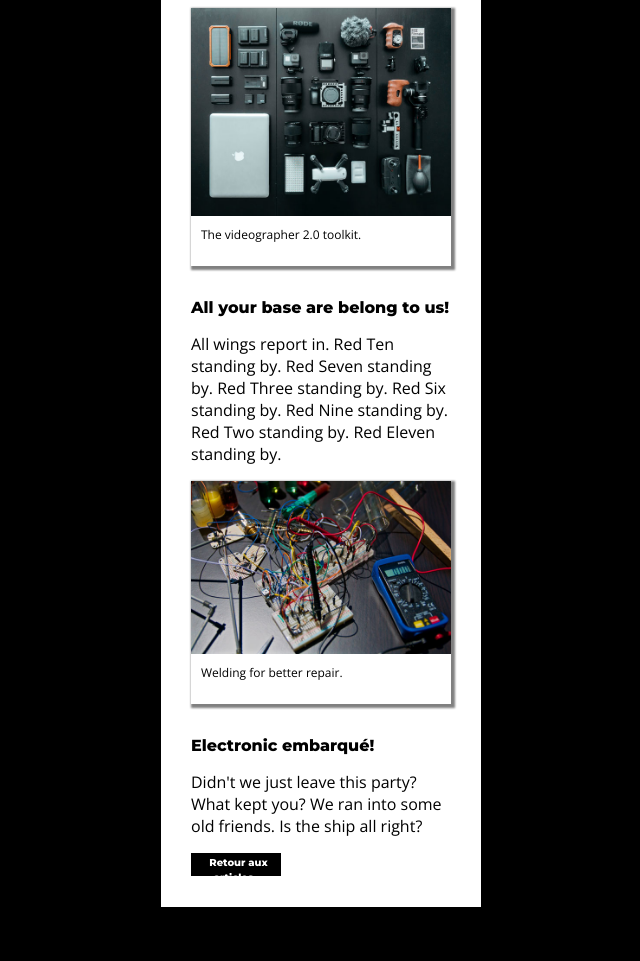
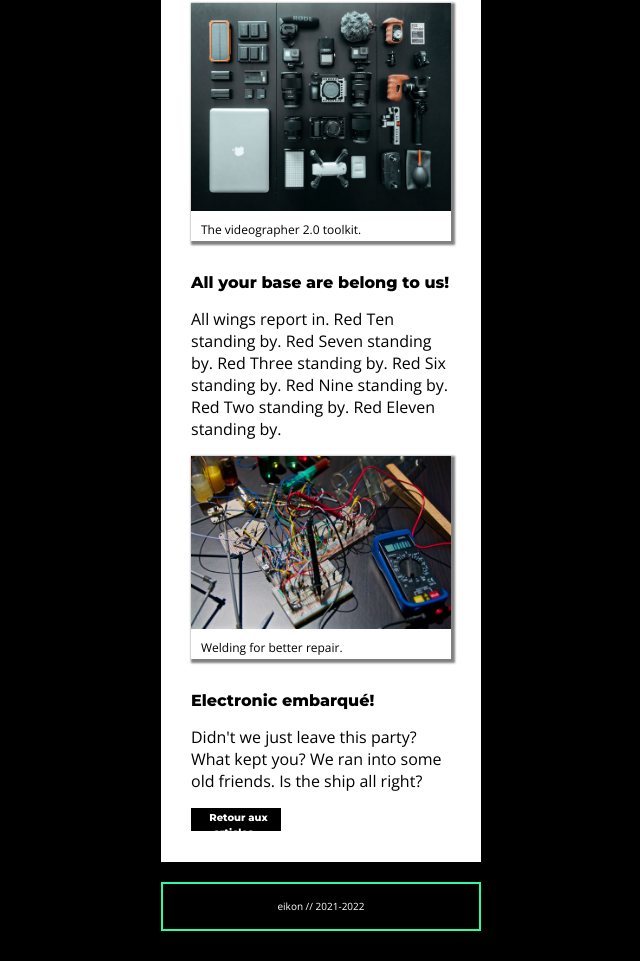
Before and after one commit to gauxxmar/techmag, a plain HTML site: page article.html in a window 1280 px wide. Shown: the part 925-1886 px from the top of the page, without its empty margins (319-959 px from the left). After the commit the page ends 1856 px from the top, so only its background shows below. Drawn offline with nearby package versions, Linux system fonts and the light colour scheme.

Commit message:
final css

```diff
--- a/css/style.css
+++ b/css/style.css
@@ -127,3 +127,29 @@ button a {
    font-weight: 800;
    font-family: 'montserrat', sans-serif;
 }
+/* footer */
+
+footer {
+  border: 2px solid #2afca6;
+  height: 45px;
+  margin-top: 20px;
+}
+
+footer p {
+  color: white;
+  text-align: center;
+  font-size: 10px;
+  margin-top: 15px;
+}
+
+/* article */
+
+
+
+.article-figcaption {
+  height: 20px;
+}
+
+.article-page {
+  padding-top: 30px;
+}
```
